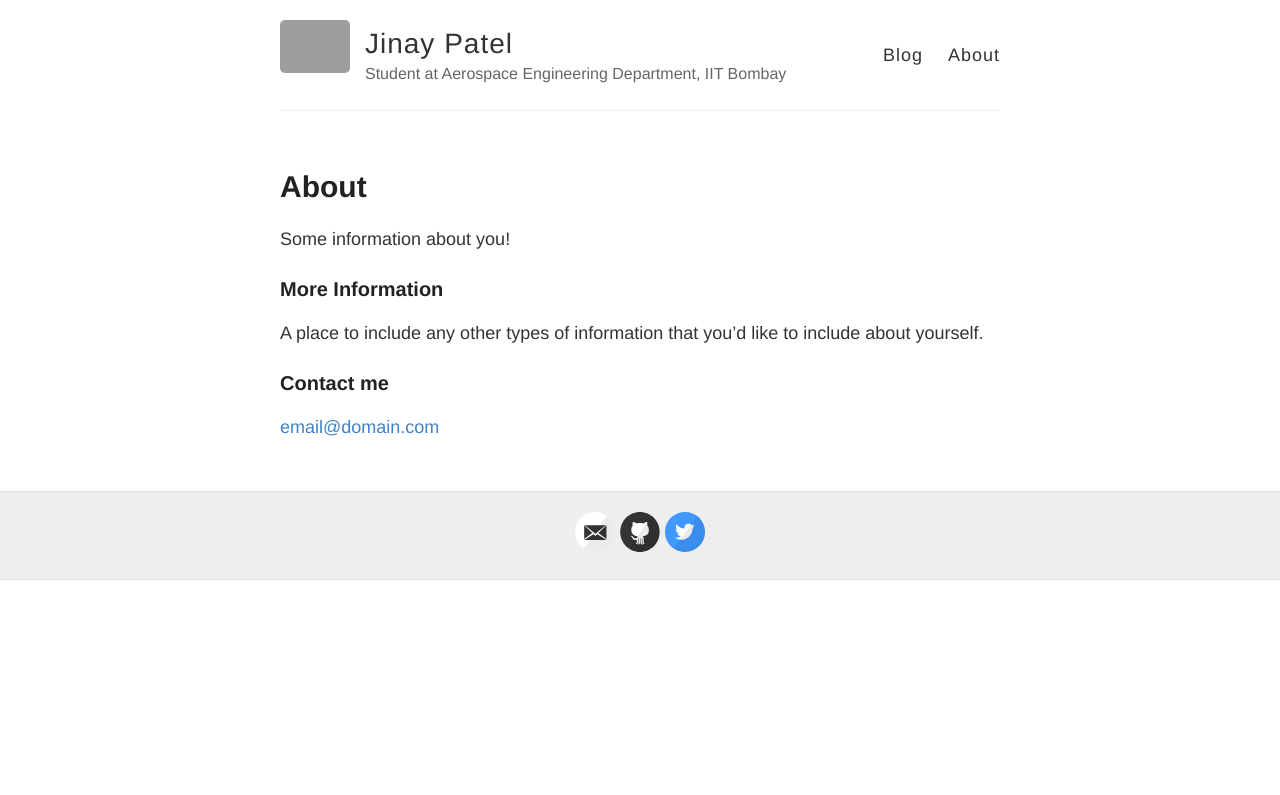
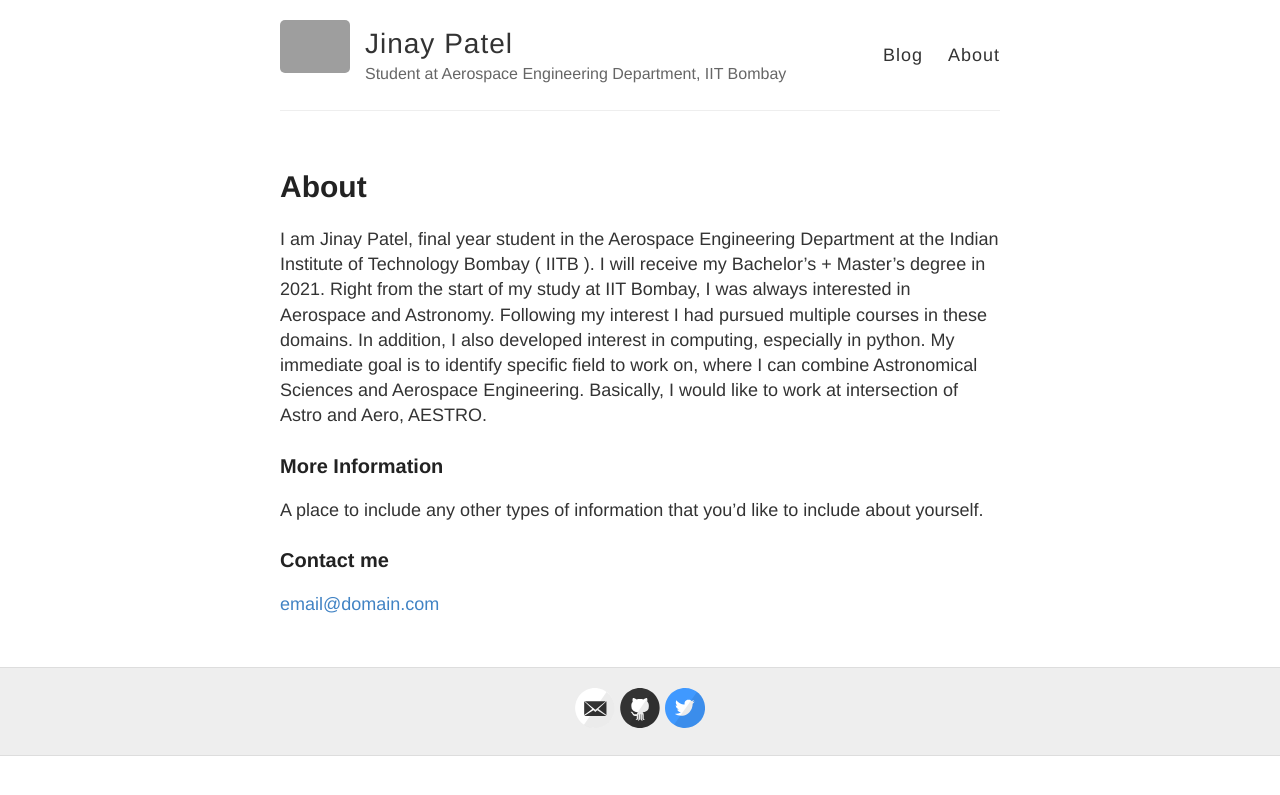
Before and after one commit to jinaynitinpatel/jinaynitinpatel.github.io, a Jekyll site: the page built from about.md, in a window 1280 px wide. Shown: the top 795 px of the page. Built offline with Jekyll 4.4.1, drawn with Linux system fonts in a browser that asks for light colours; grey boxes are pictures that could not be loaded.

Commit message:
Update 1

```diff
--- a/about.md
+++ b/about.md
@@ -4,7 +4,8 @@ title: About
 permalink: /about/
 ---
 
-Some information about you!
+I am Jinay Patel, final year student in the Aerospace Engineering Department at the Indian Institute of Technology Bombay ( IITB ). I will receive my Bachelor's + Master's degree in 2021. Right from the start of my study at IIT Bombay, I was always interested in Aerospace and Astronomy. Following my interest I had pursued multiple courses in these domains. In addition, I also developed interest in computing, especially in python. My immediate goal is to identify specific field to work on, where I can combine Astronomical Sciences and Aerospace Engineering. Basically, I would like to work at intersection of Astro and Aero, AESTRO.
+
 
 ### More Information
 
```
